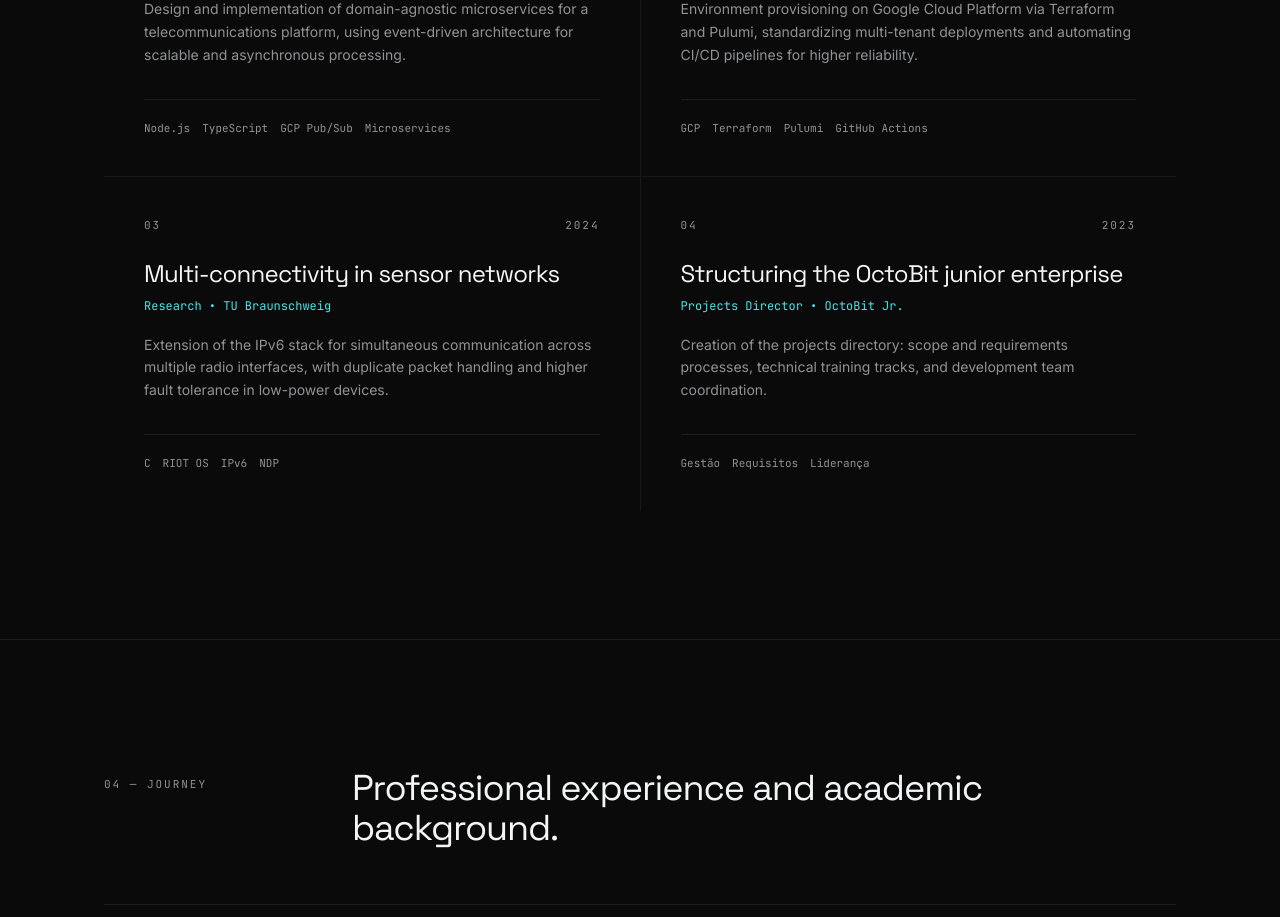
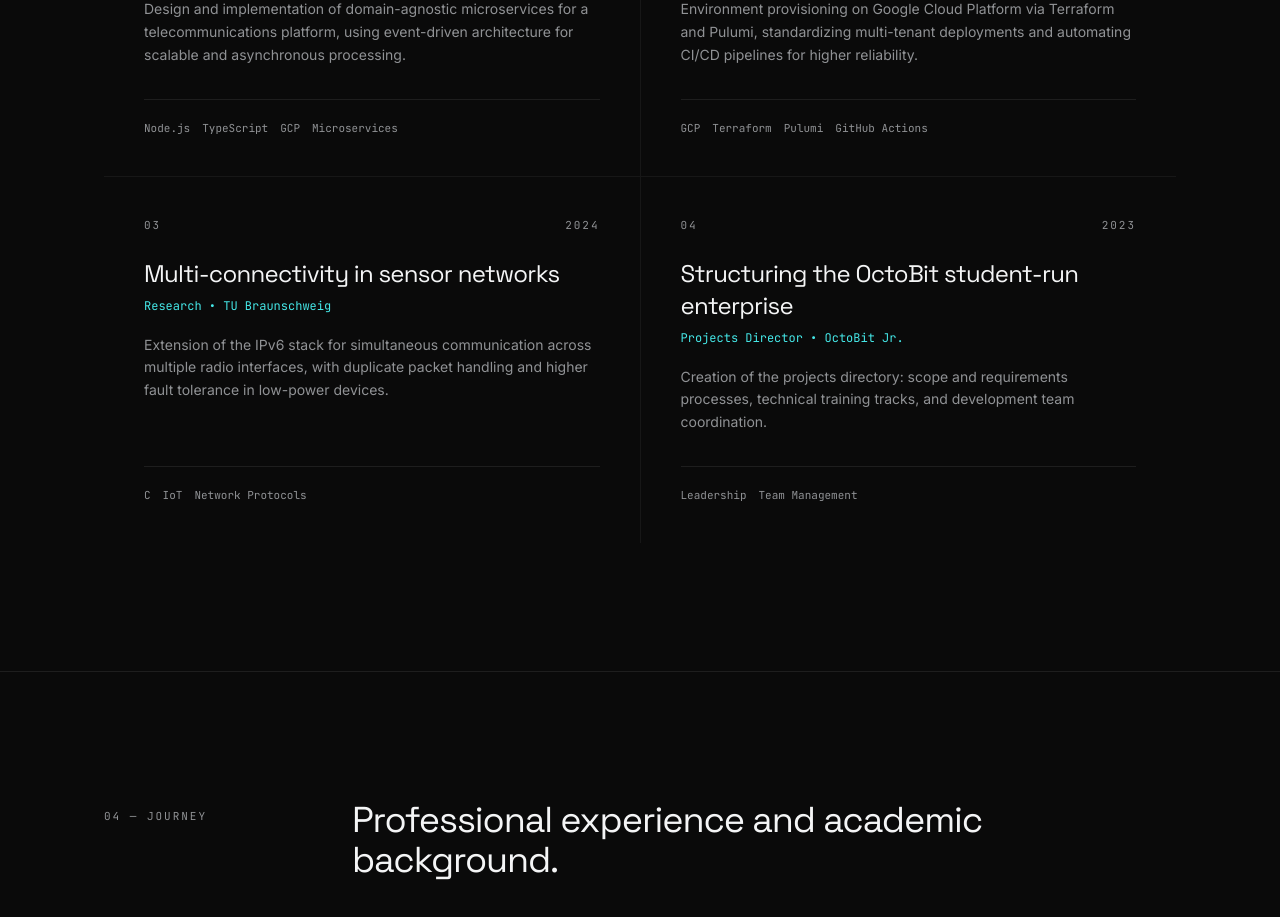
Before and after one commit to maucalil/maucalil.github.io, a React (Vite) app: page / in a window 1280 px wide. Shown: the part 2920-3837 px from the top of the page. Built offline with nearby package versions, Linux system fonts and the light colour scheme.

Commit message:
refactor(projects): update projects section texts

```diff
--- a/src/components/portfolio/data.ts
+++ b/src/components/portfolio/data.ts
@@ -127,7 +127,7 @@ export function usePortfolioData() {
       summary: t("projects.items.p1.summary"),
       role: t("projects.items.p1.role"),
       year: "2026",
-      stack: ["Node.js", "TypeScript", "GCP Pub/Sub", "Microservices"],
+      stack: ["Node.js", "TypeScript", "GCP", "Microservices"],
     },
     {
       index: "02",
@@ -143,7 +143,7 @@ export function usePortfolioData() {
       summary: t("projects.items.p3.summary"),
       role: t("projects.items.p3.role"),
       year: "2024",
-      stack: ["C", "RIOT OS", "IPv6", "NDP"],
+      stack: ["C", "IoT", "Network Protocols"],
     },
     {
       index: "04",
@@ -151,7 +151,7 @@ export function usePortfolioData() {
       summary: t("projects.items.p4.summary"),
       role: t("projects.items.p4.role"),
       year: "2023",
-      stack: ["Gestão", "Requisitos", "Liderança"],
+      stack: ["Leadership", "Team Management"],
     },
   ];
 
--- a/src/locales/en.json
+++ b/src/locales/en.json
@@ -56,7 +56,7 @@
           "role": "Research • TU Braunschweig"
         },
         "p4": {
-          "name": "Structuring the OctoBit junior enterprise",
+          "name": "Structuring the OctoBit student-run enterprise",
           "summary": "Creation of the projects directory: scope and requirements processes, technical training tracks, and development team coordination.",
           "role": "Projects Director • OctoBit Jr."
         }
```
